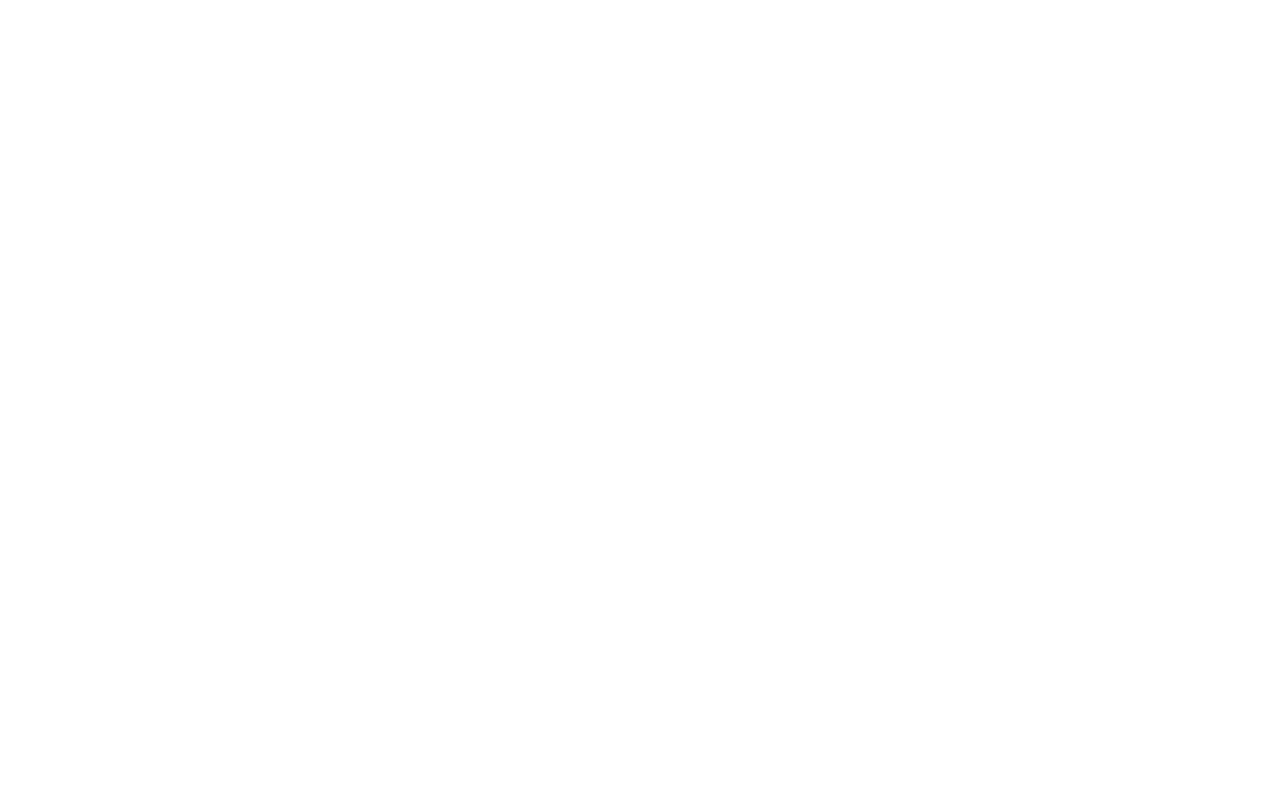
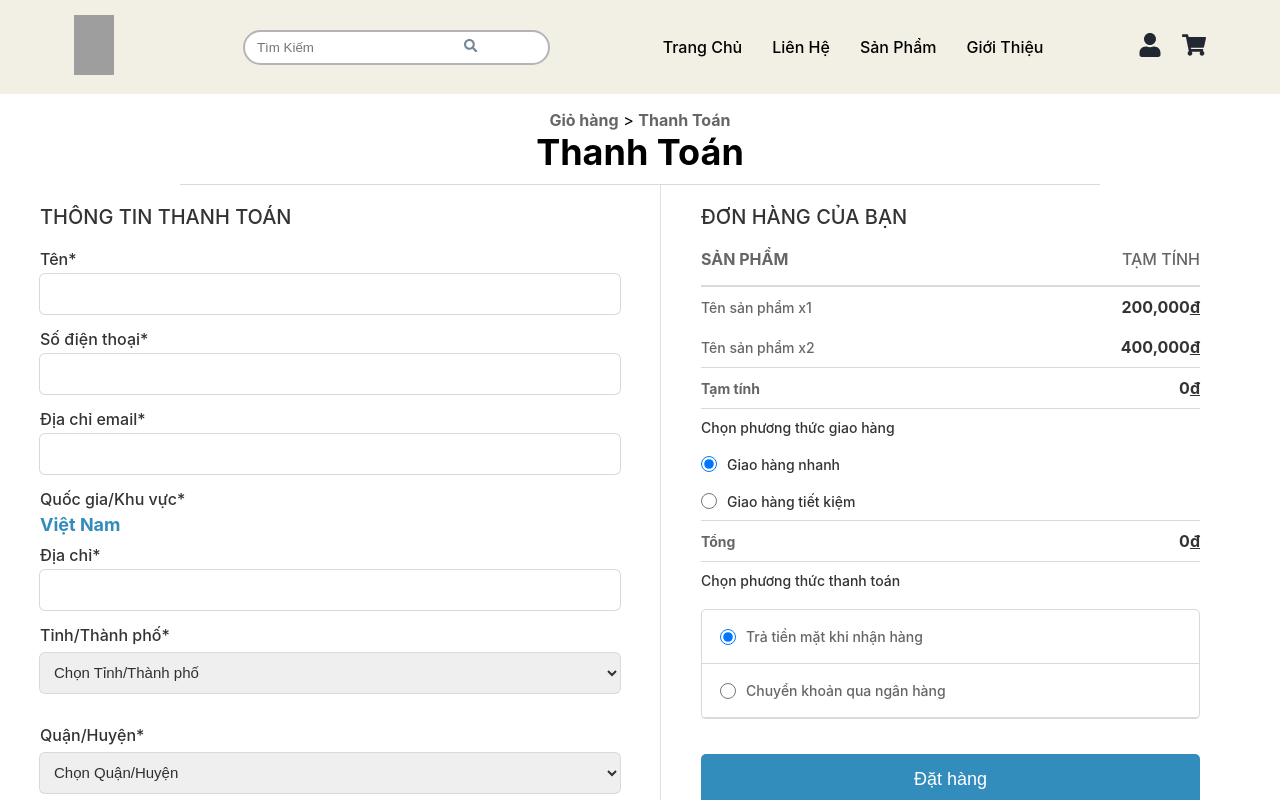
Before and after one commit to phamvanhuongQNU/protect-managementProduct, a React (Create React App) app in the folder frontend/: page /checkout in a window 1280 px wide. Before the commit this address had no page. Shown: the top 800 px of the page. Built offline with nearby package versions, Linux system fonts and the light colour scheme; grey boxes are pictures that could not be loaded.

Commit message:
thêm trang checkout

```diff
--- a/frontend/package.json
+++ b/frontend/package.json
@@ -7,6 +7,7 @@
     "@testing-library/react": "^13.4.0",
     "@testing-library/user-event": "^13.5.0",
     "@tinymce/tinymce-react": "^5.1.1",
+    "lucide-react": "^0.460.0",
     "react": "^18.3.1",
     "react-dom": "^18.3.1",
     "react-icons": "^5.3.0",
--- /dev/null
+++ b/frontend/src/components/client/checkout/OrderSummary.css
@@ -0,0 +1,124 @@
+.your_order {
+  padding: 0 40px;
+  width: 100%;
+  border-left: 1px solid rgba(0, 0, 0, 0.125);
+}
+
+.your_order .row_item {
+  display: flex;
+  justify-content: space-between;
+  align-items: center;
+  width: 100%;
+  font-size: 14px;
+  font-weight: 500;
+  color: rgba(0, 0, 0, 0.6);
+}
+
+.your_order .item_1 {
+  font-size: 16px;
+  border-bottom: 2.5px solid #d9d9d9;
+  padding-bottom: 16px;
+}
+
+.your_order .item_product {
+  padding: 10px 0;
+}
+
+.your_order .discount_code {
+  padding-top: 15px;
+  border-top: 1px solid #d9d9d9;
+}
+
+.your_order {
+  flex: 3;
+  margin-right: 20px;
+}
+
+.your_order .row_item button {
+  font-size: 15px;
+  color: #fff;
+  background-color: #338dbc;
+  height: 40px;
+  width: 106px;
+  margin-bottom: 15px;
+  border-radius: 5px;
+  border: none;
+  outline: none;
+  transition: background-color 0.2s ease;
+}
+
+.your_order .row_item button:hover {
+  background-color: #008fe5;
+}
+
+.your_order .item_2 {
+  padding: 10px 0;
+  border-top: 1px solid #d9d9d9;
+  border-bottom: 1px solid #d9d9d9;
+}
+
+.your_order .item_3 {
+  padding: 10px 0;
+  border-top: 1px solid #d9d9d9;
+  border-bottom: 1px solid #d9d9d9;
+}
+
+.your_order .row_item span:last-child {
+  font-size: 16px;
+  margin-left: auto;
+  color: rgba(0, 0, 0, 0.8);
+}
+
+.your_order .shipping {
+  display: flex;
+  padding: 10px 0;
+  font-size: 14px;
+  font-weight: 500;
+  color: rgba(0, 0, 0, 0.8);
+}
+
+.your_order .method_pay {
+  display: flex;
+  flex-direction: column;
+  justify-content: center;
+  align-items: flex-start;
+  border: 1px solid #d9d9d9;
+  border-radius: 5px;
+  width: 100%;
+  margin: 10px 0;
+}
+
+.your_order .method_pay .row_item {
+  justify-content: flex-start;
+  padding: 18px;
+  border-bottom: 1px solid #d9d9d9;
+}
+
+.your_order .method_pay #zalo-rmborder {
+  border-bottom: none;
+}
+
+input[type="radio"] {
+  width: 16px;
+  height: 16px;
+  margin-right: 10px;
+  background: transparent;
+}
+
+.your_order .order_item {
+  flex-direction: column;
+  align-items: flex-start;
+  justify-content: space-between;
+  margin-top: 25px;
+}
+
+.your_order .order_item button {
+  font-size: 18px;
+  height: 50px;
+  width: 100%;
+}
+
+.your_order .order_item p:last-child {
+  font-size: 16px;
+  margin: 15px 0;
+}
--- /dev/null
+++ b/frontend/src/components/client/checkout/OrderSummary.jsx
@@ -0,0 +1,69 @@
+import React from "react";
+import "./OrderSummary.css";
+const OrderSummary = () => {
+  return (
+    <div className="column_wrapper your_order">
+      <h3>ĐƠN HÀNG CỦA BẠN</h3>
+
+      <div className="row_item item_1">
+        <span>SẢN PHẨM</span>
+        <p>TẠM TÍNH</p>
+      </div>
+
+      <div className="row_item item_product">
+        <p>Tên sản phẩm x1</p>
+        <span>
+          200,000<u>đ</u>
+        </span>
+      </div>
+      <div className="row_item item_product">
+        <p>Tên sản phẩm x2</p>
+        <span>
+          400,000<u>đ</u>
+        </span>
+      </div>
+
+      <div className="row_item item_2">
+        <span>Tạm tính</span>
+        <span>
+          0<u>đ</u>
+        </span>
+      </div>
+
+      <p className="shipping pad">Chọn phương thức giao hàng</p>
+      <div className="shipping pad">
+        <input type="radio" name="ship" defaultChecked />
+        Giao hàng nhanh
+      </div>
+      <div className="shipping">
+        <input type="radio" name="ship" />
+        Giao hàng tiết kiệm
+      </div>
+
+      <div className="row_item item_3">
+        <span>Tổng</span>
+        <span>
+          0<u>đ</u>
+        </span>
+      </div>
+
+      <p className="shipping pad">Chọn phương thức thanh toán</p>
+      <div className="method_pay">
+        <div className="row_item">
+          <input type="radio" name="pay" defaultChecked />
+          Trả tiền mặt khi nhận hàng
+        </div>
+        <div className="row_item">
+          <input type="radio" name="pay" />
+          Chuyển khoản qua ngân hàng
+        </div>
+      </div>
+
+      <div className="row_item order_item">
+        <button type="submit">Đặt hàng</button>
+      </div>
+    </div>
+  );
+};
+
+export default OrderSummary;
--- /dev/null
+++ b/frontend/src/components/client/checkout/PaymentInfo.css
@@ -0,0 +1,63 @@
+.method_pay-form .form_label {
+  font-size: 16px;
+  font-weight: 500;
+  margin-bottom: 5px;
+  color: rgba(0, 0, 0, 0.8);
+}
+
+.method_pay-form span {
+  font-size: 18px;
+  font-weight: bold;
+  color: #338dbc;
+  margin-bottom: 10px;
+}
+
+.column_wrapper .form_input,
+.column_wrapper .form_select {
+  color: rgba(0, 0, 0, 0.8);
+  font-size: 15px;
+  margin-bottom: 15px;
+  padding: 0 10px;
+  height: 40px;
+  width: 100%;
+  border-radius: 5px;
+  border: none;
+  outline: none;
+  box-shadow: 0 0 0 1px #d9d9d9;
+  transition: all 0.2s ease-out;
+}
+
+.method_pay-form #form_note {
+  font-size: 13px;
+  width: 100%;
+  padding: 10px;
+  border-radius: 5px;
+  border: none;
+  outline: none;
+  box-shadow: 0 0 0 1px #d9d9d9;
+  transition: all 0.2s ease-out;
+}
+
+/* Select Container */
+.select_container {
+  font-size: 12px;
+  color: #bbbfc4;
+  transition: all 0.2s ease;
+  width: 100%;
+  height: 60px;
+  position: absolute;
+  right: 0;
+  display: flex;
+  justify-content: center;
+  align-items: center;
+  display: flex;
+  align-items: center;
+  justify-content: center;
+  width: 100%;
+  position: relative;
+  background: none;
+  margin-bottom: 15px;
+}
+#form_note {
+  height: 100px;
+}
--- /dev/null
+++ b/frontend/src/components/client/checkout/PaymentInfo.jsx
@@ -0,0 +1,63 @@
+import React from "react";
+import "./PaymentInfo.css";
+const PaymentInfo = () => {
+  return (
+    <form className="column_wrapper method_pay-form">
+      <h3>THÔNG TIN THANH TOÁN</h3>
+      <label className="form_label">Tên*</label>
+      <input type="text" className="form_input" />
+
+      <label className="form_label">Số điện thoại*</label>
+      <input type="text" className="form_input" />
+
+      <label htmlFor="email" className="form_label">
+        Địa chỉ email*
+      </label>
+      <input type="email" id="email" className="form_input" />
+
+      <label className="form_label">Quốc gia/Khu vực*</label>
+      <span>Việt Nam</span>
+
+      <label className="form_label">Địa chỉ*</label>
+      <input type="text" className="form_input" />
+
+      <label className="form_label">Tỉnh/Thành phố*</label>
+      <div className="select_container">
+        <select className="form_select">
+          <option value="null" selected>
+            Chọn Tỉnh/Thành phố
+          </option>
+        </select>
+      </div>
+
+      <label className="form_label">Quận/Huyện*</label>
+      <div className="select_container">
+        <select className="form_select">
+          <option value="null" selected>
+            Chọn Quận/Huyện
+          </option>
+        </select>
+      </div>
+
+      <label className="form_label">Phường/Xã*</label>
+      <div className="select_container">
+        <select className="form_select">
+          <option value="null" selected>
+            Chọn Phường/Xã
+          </option>
+        </select>
+      </div>
+
+      <label className="form_label">Ghi chú đơn hàng (tuỳ chọn)</label>
+      <textarea
+        id="form_note"
+        cols="50"
+        rows="5"
+        placeholder="• Ghi chú về giao hàng: ví dụ như thời gian, chỉ dẫn địa điểm giao hàng chi tiết hơn."
+        className="form_input"
+      ></textarea>
+    </form>
+  );
+};
+
+export default PaymentInfo;
--- a/frontend/src/pages/admin/Account/Account.css
+++ b/frontend/src/pages/admin/Account/Account.css
@@ -1,4 +1,3 @@
-
 .search-bar input {
   width: 400px;
   height: 46px;
@@ -8,14 +7,12 @@
   margin-right: 30px;
 }
 
-
 .user-avatar {
   width: 60px;
   height: 60px;
   border-radius: 50%;
   border: 2px solid lightblue;
 }
-
 
 .user-list {
   width: 100%;
@@ -41,7 +38,7 @@
 }
 .user-table th,
 .user-table td {
-    padding: 12px 15px;
+  padding: 12px 15px;
 }
 /* add account */
 .add-account {
@@ -67,7 +64,7 @@
 
 .delete,
 .edit {
-  color: white;
+  color: black;
   margin-left: 1rem;
 }
 
--- /dev/null
+++ b/frontend/src/pages/client/Checkout/Checkout.css
@@ -0,0 +1,56 @@
+.checkout {
+  display: grid;
+  grid-template-columns: 1fr 1fr;
+  column-gap: 40px;
+  margin: 0 180px;
+}
+.checkout-container {
+  padding-top: 100px;
+}
+.tieude {
+  margin: 0 180px;
+  border-bottom: 1px solid #d9d9d9;
+  padding: 10px;
+}
+.thanhtoan {
+  text-align: center;
+  font-weight: bold;
+  font-size: 24px;
+}
+
+.column_wrapper {
+  display: flex;
+  justify-content: flex-start;
+  align-items: flex-start;
+  flex-direction: column;
+}
+
+.column_wrapper h3 {
+  font-size: 20px;
+  font-weight: 500;
+  margin: 20px 0;
+  color: rgba(0, 0, 0, 0.8);
+}
+
+/* Responsive */
+@media (max-width: 1280px) {
+  .checkout {
+    margin: 0 40px;
+  }
+}
+
+@media (max-width: 1000px) {
+  .checkout {
+    grid-template-columns: 1fr;
+    grid-template-rows: 1fr 1fr;
+    row-gap: 40px;
+    margin: 0 auto;
+    padding: 0 1em;
+    max-width: 40em;
+  }
+  .checkout .your_order {
+    padding: 0;
+    border-top: 1px solid #d9d9d9;
+    border-left: none;
+  }
+}
--- /dev/null
+++ b/frontend/src/pages/client/Checkout/Checkout.jsx
@@ -0,0 +1,24 @@
+import React from "react";
+import PaymentInfo from "../../../components/client/checkout/PaymentInfo";
+import OrderSummary from "../../../components/client/checkout/OrderSummary";
+import "./Checkout.css";
+const Checkout = () => {
+  return (
+    <div className="checkout-container">
+      <div className="tieude">
+        <div className="lienket">
+          <span>Giỏ hàng</span> &gt; <span>Thanh Toán</span>
+        </div>
+        <div className="thanhtoan">
+          <h2>Thanh Toán</h2>
+        </div>
+      </div>
+      <div className="checkout">
+        <PaymentInfo />
+        <OrderSummary />
+      </div>
+    </div>
+  );
+};
+
+export default Checkout;
--- a/frontend/src/routes/client/index.jsx
+++ b/frontend/src/routes/client/index.jsx
@@ -1,18 +1,18 @@
 import ProductDetail from "../../pages/client/DetailProduct/ProductDetail";
 import LayoutDefault from "../../layout/client/layoutDefault/layoutDefault";
-import Login from "../../pages/client/Login/index"
-import Cart from "../../pages/client/Cart/Cart"
-import { Route,Routes } from "react-router-dom";
+import Login from "../../pages/client/Login/index";
+import Cart from "../../pages/client/Cart/Cart";
+import Checkout from "../../pages/client/Checkout/Checkout";
+import { Route, Routes } from "react-router-dom";
 
 function RouteClient() {
   return (
     <Routes>
       {/* Layout mặc định */}
       <Route path="/" element={<LayoutDefault />}>
-
         <Route path="product/detail" element={<ProductDetail />} />
-
         <Route path="cart" element={<Cart />} />{" "}
+        <Route path="checkout" element={<Checkout />} />{" "}
         {/* Route mới cho trang Cart */}
       </Route>
 
```
Also changed, not shown: frontend/src/pages/admin/Products/product.css (+4 -5 lines), 1 other file (tests, documents, lock files or other folders).
